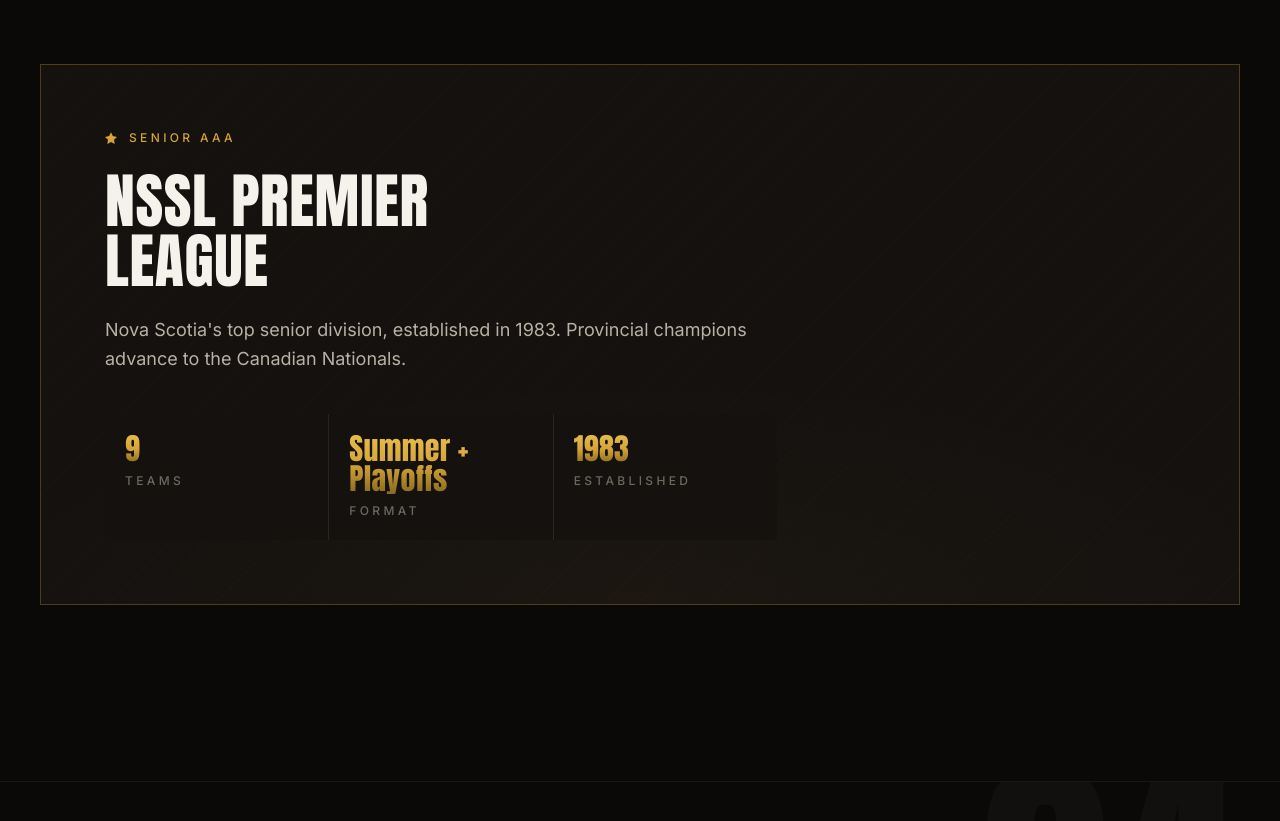
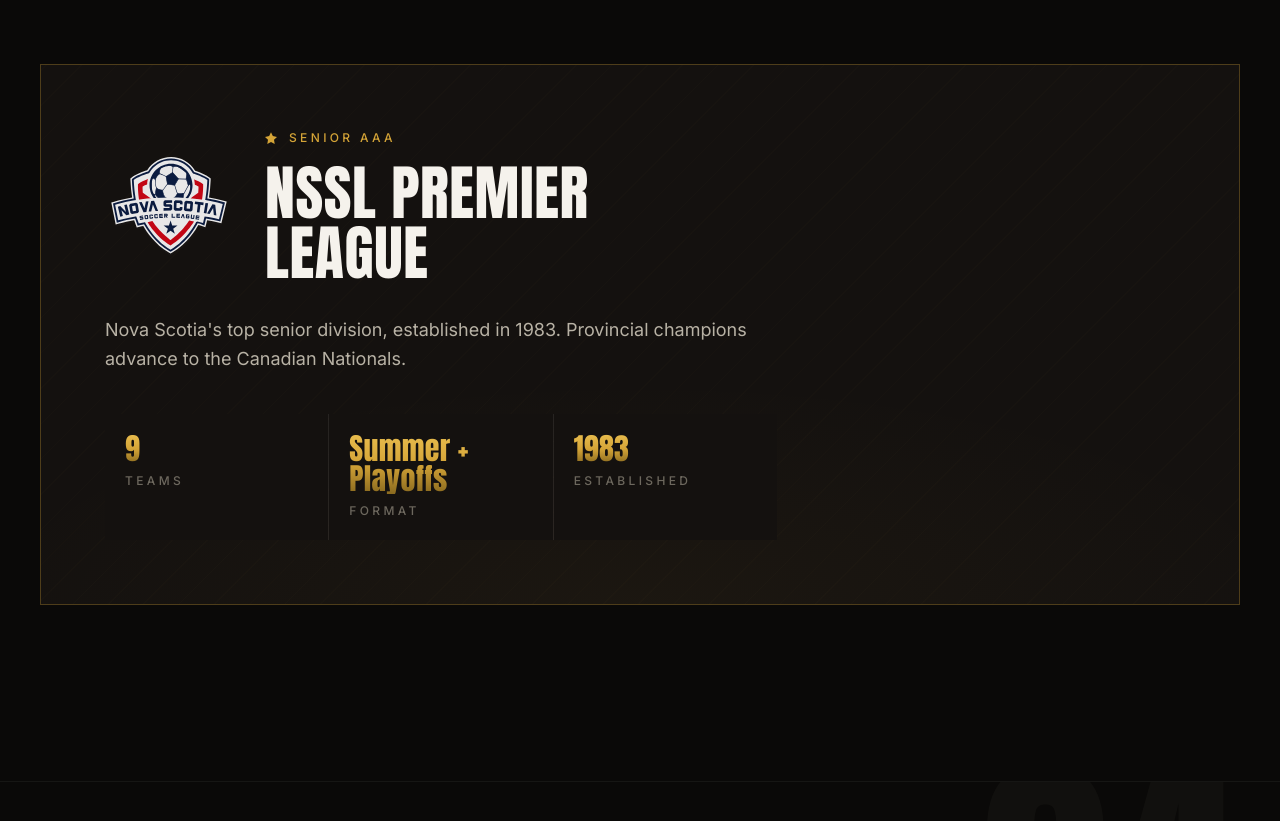
Before and after one commit to yousseflkh/fsa-website, a Next.js app: page / in a window 1280 px wide. Shown: the part 7301-8122 px from the top of the page. Built offline with nearby package versions, Linux system fonts and the light colour scheme.

Commit message:
Add NSSL logo to Where We Compete section

```diff
--- a/src/components/League.tsx
+++ b/src/components/League.tsx
@@ -65,18 +65,27 @@
             <div className="diagonal-lines absolute inset-0 opacity-40 pointer-events-none" />
 
             <div className="relative">
-              <div className="flex items-center gap-3 mb-6">
+              <div className="flex flex-col sm:flex-row sm:items-center gap-8 mb-8">
+                {/* NSSL Logo */}
+                <img
+                  src="/NSSL.svg"
+                  alt="Nova Scotia Soccer League"
+                  className="w-24 h-24 lg:w-32 lg:h-32 object-contain opacity-90"
+                />
+                <div>
+                  <div className="flex items-center gap-3 mb-4">
                     <svg width="12" height="12" viewBox="0 0 24 24" fill="currentColor" className="text-fsa-gold">
                       <path d="M12 .587l3.668 7.568L24 9.75l-6 5.85 1.417 8.265L12 19.771l-7.417 4.094L6 15.6 0 9.75l8.332-1.595z" />
                     </svg>
                     <span className="eyebrow text-fsa-gold">Senior AAA</span>
                   </div>
-
                   <h3 className="font-display text-fsa-bone text-4xl lg:text-6xl leading-none tracking-tight">
                     NSSL PREMIER
                     <br />
                     LEAGUE
                   </h3>
+                </div>
+              </div>
 
               <p className="mt-6 text-fsa-bone-muted text-lg leading-relaxed max-w-2xl">
                 Nova Scotia&apos;s top senior division, established in 1983.
```
Also changed, not shown: public/NSSL.svg (added). Lines whose indentation alone changed are shown as unchanged.
